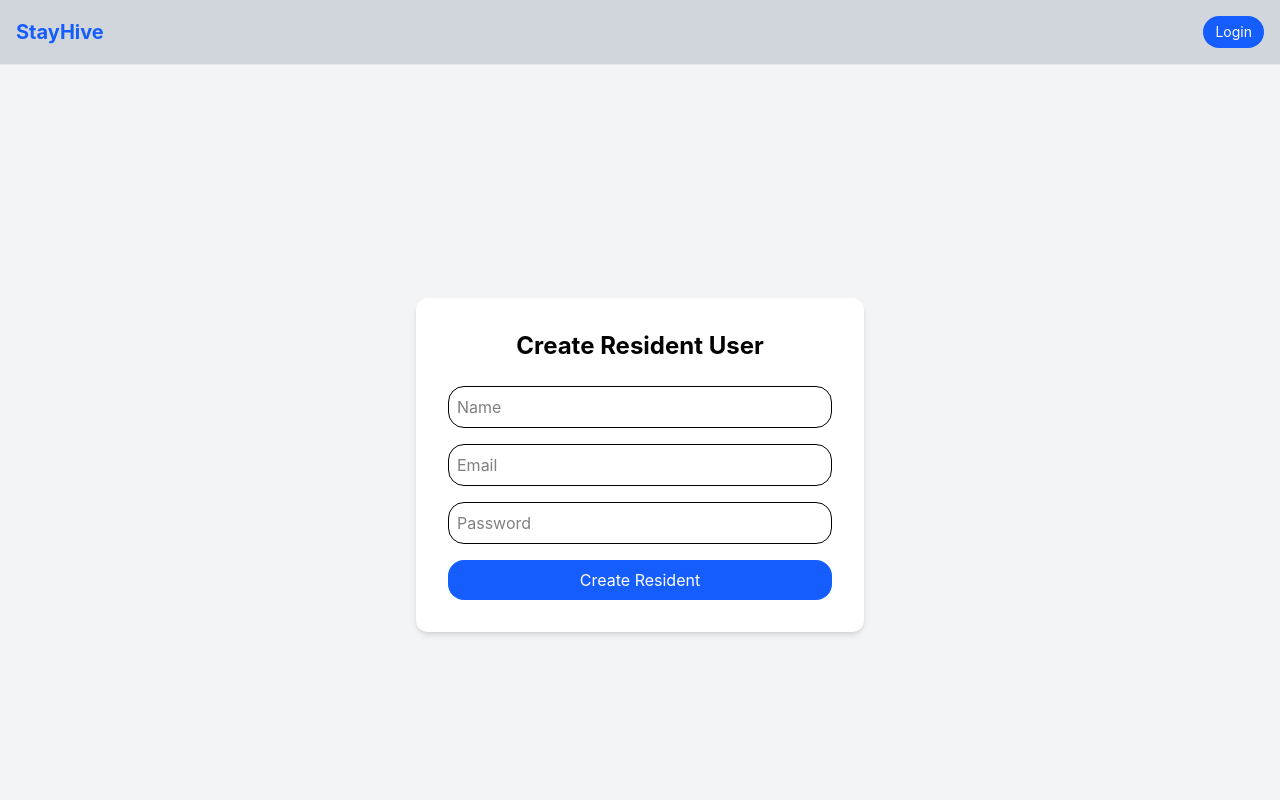
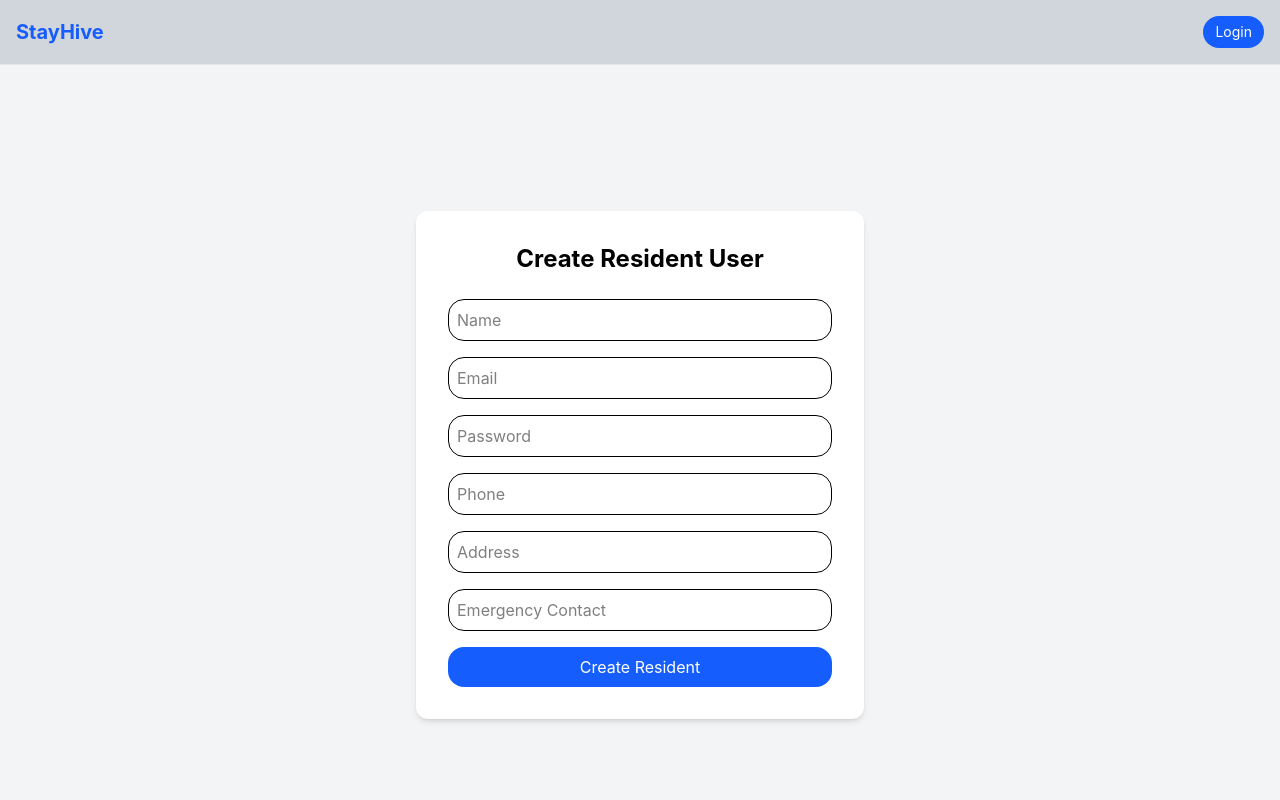
Before and after one commit to anantharjun672001-a11y/Hostel-Management, a React (Vite) app in the folder client/: page /admin/create-user in a window 1280 px wide. Shown: the top 800 px of the page. Built offline with nearby package versions, Linux system fonts and the light colour scheme.

Commit message:
createuser updated

```diff
--- a/client/src/pages/admin/CreateUsers.jsx
+++ b/client/src/pages/admin/CreateUsers.jsx
@@ -4,44 +4,51 @@ import { toast } from "react-toastify";
 
 const CreateUsers = () => {
 
- const [data,setData] = useState({
-  name:"",
-  email:"",
-  password:""
+  const [data, setData] = useState({
+    name: "",
+    email: "",
+    password: "",
+    phone: "",
+    address: "",
+    emergencyContact: "",
   });
 
- const handleSubmit = async()=>{
+  const handleSubmit = async () => {
 
-  try{
+    try {
 
       const res = await axios.post(
         "https://stay-hive.onrender.com/api/admin/create-user",
         data,
         {
-     headers:{
-      Authorization:`Bearer ${localStorage.getItem("token")}`
-     }
+          headers: {
+            Authorization: `Bearer ${localStorage.getItem("token")}`,
+          },
         }
       );
 
       toast.success(res.data.message);
 
+      // clear form
       setData({
-    name:"",
-    email:"",
-    password:""
+        name: "",
+        email: "",
+        password: "",
+        phone: "",
+        address: "",
+        emergencyContact: "",
       });
 
-  }catch(error){
+    } catch (error) {
 
+      console.log(error);
       toast.error(error.response?.data?.message || "Error");
 
     }
 
   };
 
- return(
-
+  return (
     <div className="flex justify-center items-center min-h-screen bg-gray-100">
 
       <div className="bg-white p-8 rounded-xl shadow-md w-full max-w-md">
@@ -56,7 +63,7 @@ const CreateUsers = () => {
             type="text"
             placeholder="Name"
             value={data.name}
-    onChange={(e)=>setData({...data,name:e.target.value})}
+            onChange={(e) => setData({ ...data, name: e.target.value })}
             className="w-full border p-2 rounded-lg"
           />
 
@@ -64,7 +71,7 @@ const CreateUsers = () => {
             type="email"
             placeholder="Email"
             value={data.email}
-    onChange={(e)=>setData({...data,email:e.target.value})}
+            onChange={(e) => setData({ ...data, email: e.target.value })}
             className="w-full border p-2 rounded-lg"
           />
 
@@ -72,11 +79,36 @@ const CreateUsers = () => {
             type="password"
             placeholder="Password"
             value={data.password}
-    onChange={(e)=>setData({...data,password:e.target.value})}
+            onChange={(e) => setData({ ...data, password: e.target.value })}
+            className="w-full border p-2 rounded-lg"
+          />
+
+          <input
+            type="text"
+            placeholder="Phone"
+            value={data.phone}
+            onChange={(e) => setData({ ...data, phone: e.target.value })}
+            className="w-full border p-2 rounded-lg"
+          />
+
+          <input
+            type="text"
+            placeholder="Address"
+            value={data.address}
+            onChange={(e) => setData({ ...data, address: e.target.value })}
+            className="w-full border p-2 rounded-lg"
+          />
+
+          <input
+            type="text"
+            placeholder="Emergency Contact"
+            value={data.emergencyContact}
+            onChange={(e) => setData({ ...data, emergencyContact: e.target.value })}
             className="w-full border p-2 rounded-lg"
           />
 
           <button
+            type="button"
             onClick={handleSubmit}
             className="w-full bg-blue-600 text-white py-2 rounded-lg hover:bg-blue-700"
           >
@@ -88,9 +120,7 @@ const CreateUsers = () => {
       </div>
 
     </div>
-
   );
-
 };
 
 export default CreateUsers;
```
Also changed, not shown: 1 other file (tests, documents, lock files or other folders). Lines whose indentation alone changed are shown as unchanged.
